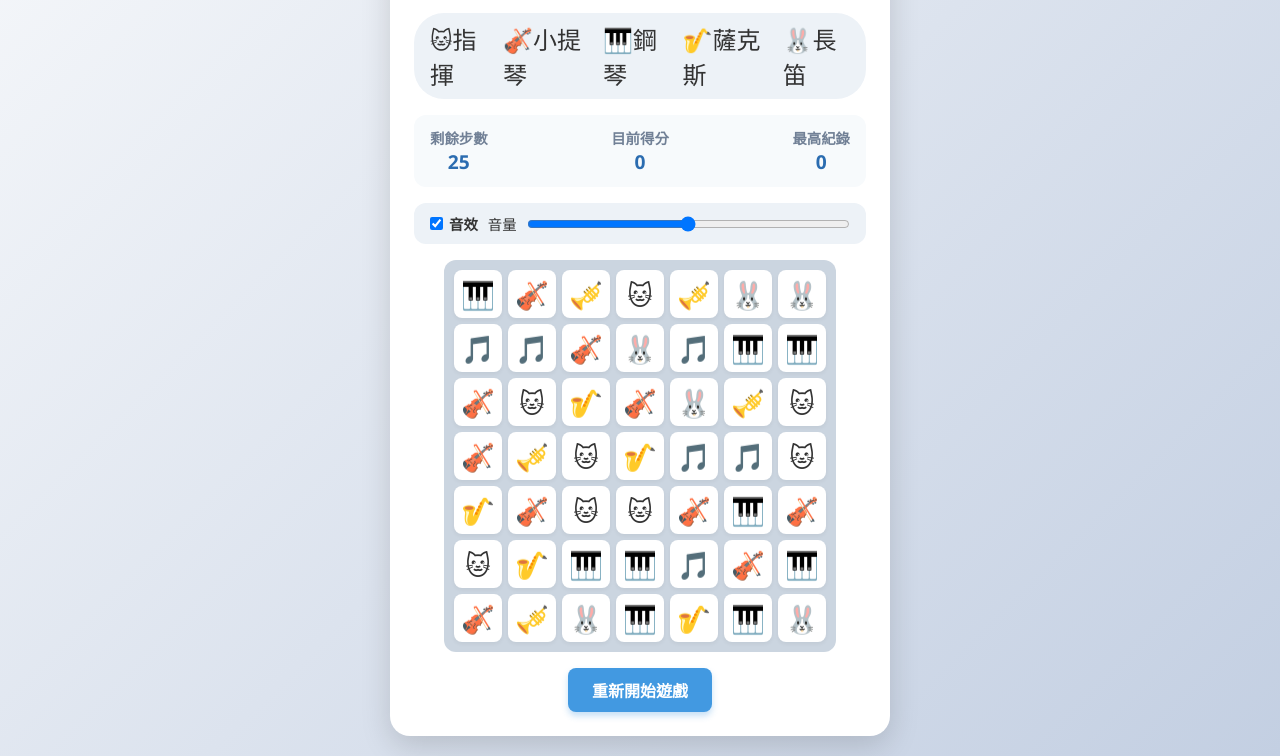
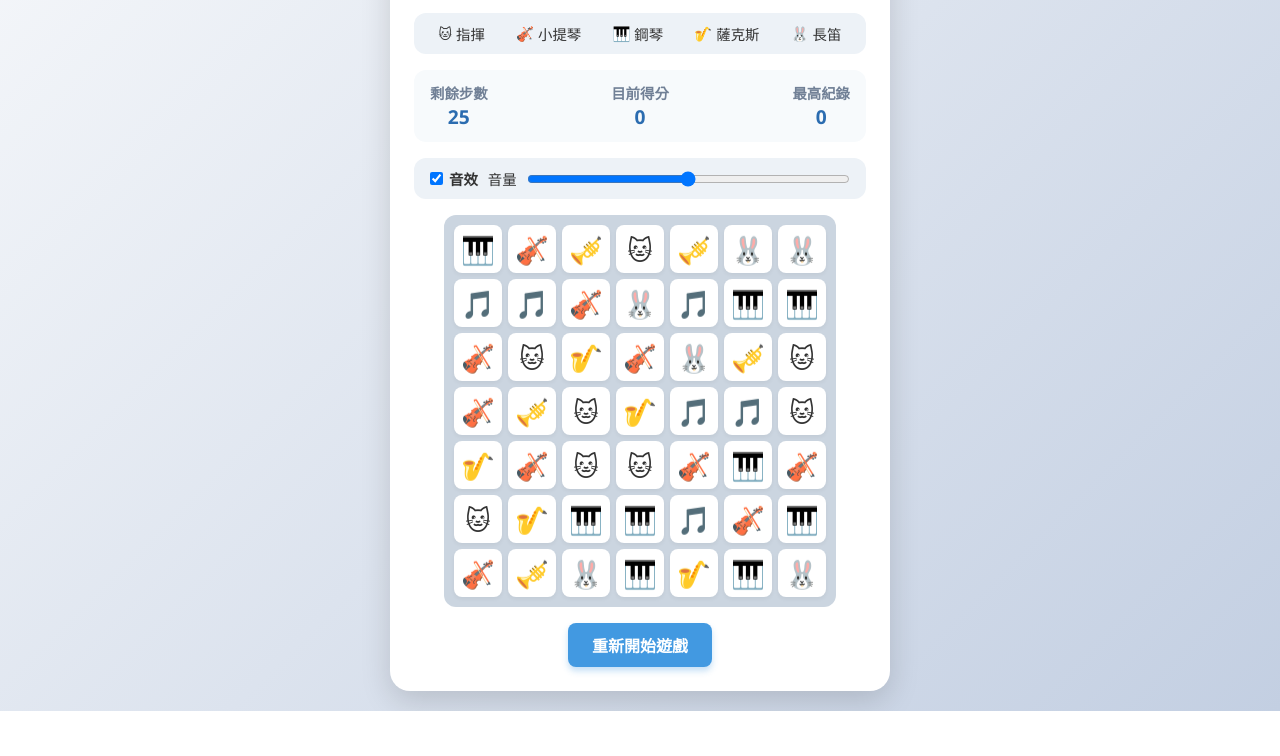
Before and after one commit to Caroline950205/default-project, a website: page index.html in a window 1280 px wide. Shown: the part 114-870 px from the top of the page. After the commit the page ends 825 px from the top, so only its background shows below. Drawn offline with Linux system fonts and the light colour scheme.

Commit message:
Fix mascot banner layout to horizontal row

```diff
--- a/index.html
+++ b/index.html
@@ -53,13 +53,23 @@
 
         .mascot-banner {
             display: flex;
-            justify-content: center;
-            gap: 12px;
+            flex-direction: row;
+            flex-wrap: nowrap;
+            justify-content: space-around;
+            width: 100%;
             margin-bottom: 16px;
-            font-size: 1.5rem;
+            font-size: 0.9rem;
             background: #edf2f7;
-            padding: 8px 16px;
-            border-radius: 30px;
+            padding: 10px 12px;
+            border-radius: 12px;
+            gap: 6px;
+        }
+
+        .mascot-item {
+            display: flex;
+            align-items: center;
+            gap: 4px;
+            white-space: nowrap;
         }
 
         .stats-panel {
@@ -238,11 +248,11 @@
         </header>
 
         <div class="mascot-banner">
-            <span>🐱指揮</span>
-            <span>🎻小提琴</span>
-            <span>🎹鋼琴</span>
-            <span>🎷薩克斯</span>
-            <span>🐰長笛</span>
+            <div class="mascot-item"><span>🐱</span><span>指揮</span></div>
+            <div class="mascot-item"><span>🎻</span><span>小提琴</span></div>
+            <div class="mascot-item"><span>🎹</span><span>鋼琴</span></div>
+            <div class="mascot-item"><span>🎷</span><span>薩克斯</span></div>
+            <div class="mascot-item"><span>🐰</span><span>長笛</span></div>
         </div>
 
         <div class="stats-panel">
```
